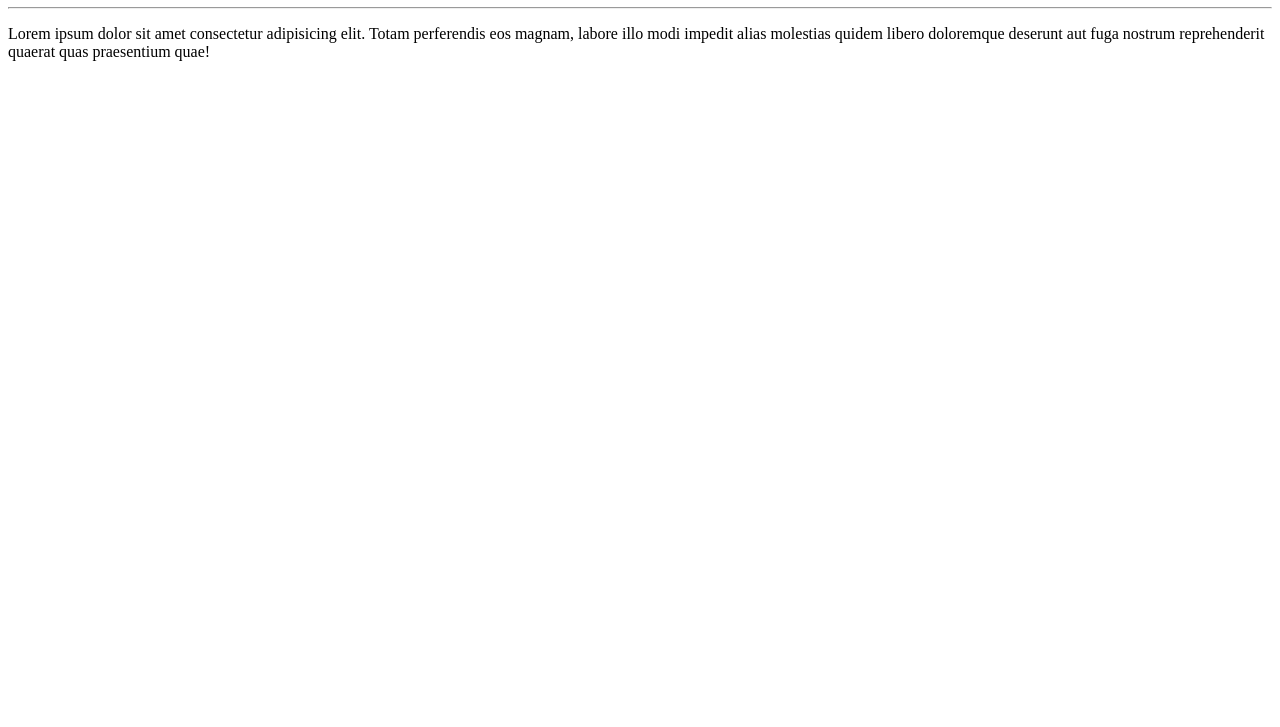
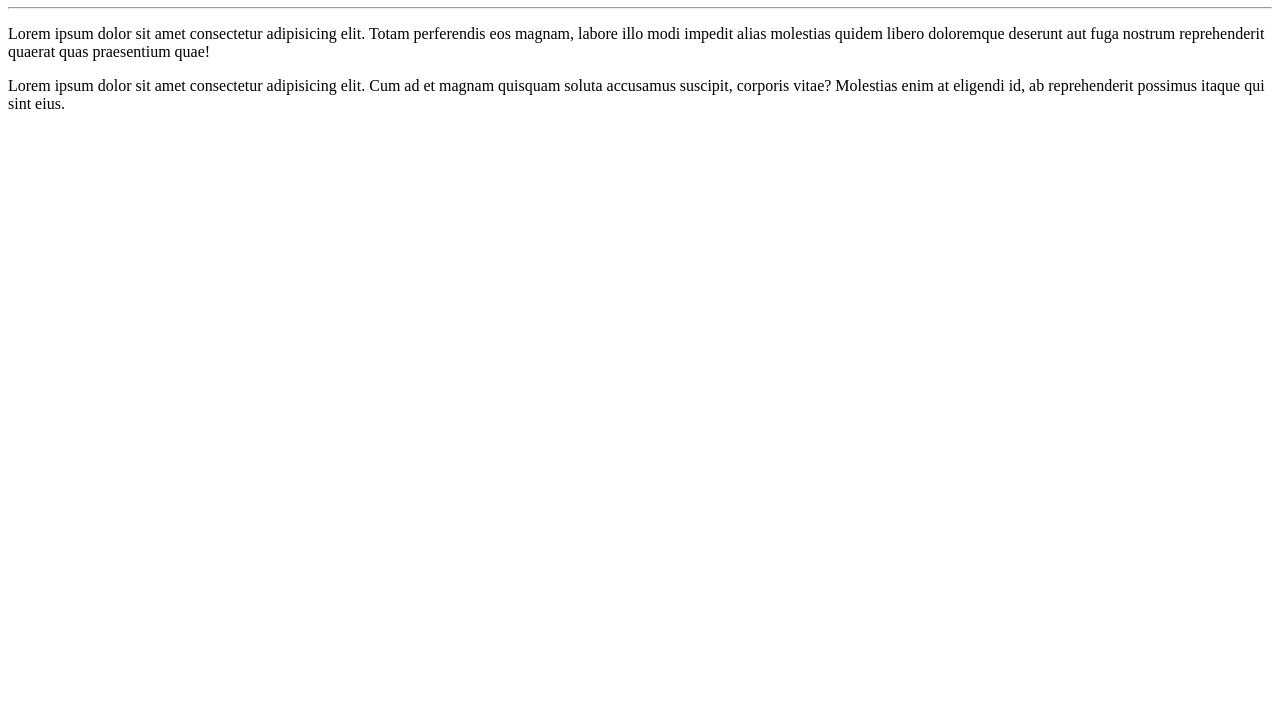
Before and after one commit to geovanikaiser/Ola-kaiser, a plain HTML site: page site-exemplo/index.html in a window 1280 px wide. Shown: the part 73-800 px from the top of the page. Drawn offline with Linux system fonts and the light colour scheme.

Commit message:
adicionei um parágrafo

```diff
--- a/site-exemplo/index.html
+++ b/site-exemplo/index.html
@@ -10,5 +10,6 @@
  <h1>Olá, Mundo!</h1>
  <hr>
  <p>Lorem ipsum dolor sit amet consectetur adipisicing elit. Totam perferendis eos magnam, labore illo modi impedit alias molestias quidem libero doloremque deserunt aut fuga nostrum reprehenderit quaerat quas praesentium quae!</p>
+ <p>Lorem ipsum dolor sit amet consectetur adipisicing elit. Cum ad et magnam quisquam soluta accusamus suscipit, corporis vitae? Molestias enim at eligendi id, ab reprehenderit possimus itaque qui sint eius.</p>
 </body>
 </html>
```
